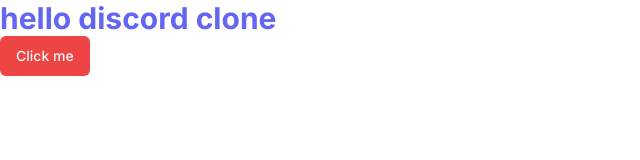
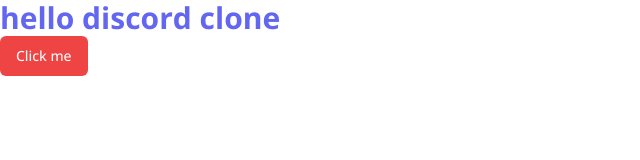
Before and after one commit to huggo-42/discord-clone, a Next.js app: page / in a window 1280 px wide. Shown: the top 160 px of the page, without its empty margins (0-640 px from the left). Built offline with nearby package versions, Linux system fonts and the light colour scheme.

Commit message:
change font

```diff
--- a/app/layout.tsx
+++ b/app/layout.tsx
@@ -1,8 +1,8 @@
 import './globals.css'
 import type { Metadata } from 'next'
-import { Inter } from 'next/font/google'
+import { Open_Sans } from 'next/font/google'
 
-const inter = Inter({ subsets: ['latin'] })
+const font = Open_Sans({ subsets: ['latin'] })
 
 export const metadata: Metadata = {
   title: 'Create Next App',
@@ -16,7 +16,7 @@
 }) {
   return (
     <html lang="en">
-      <body className={inter.className}>{children}</body>
+      <body className={font.className}>{children}</body>
     </html>
   )
 }
```
